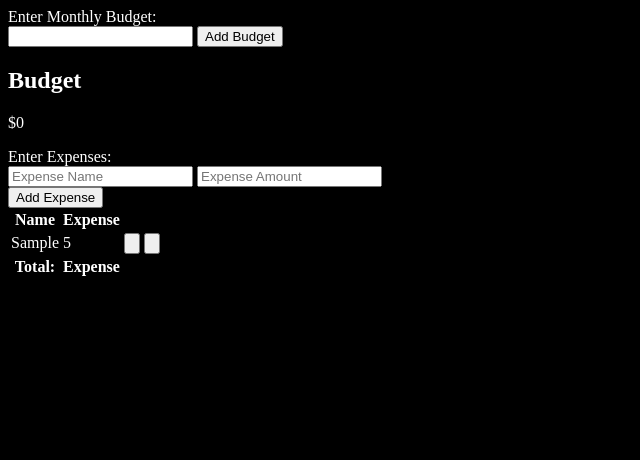
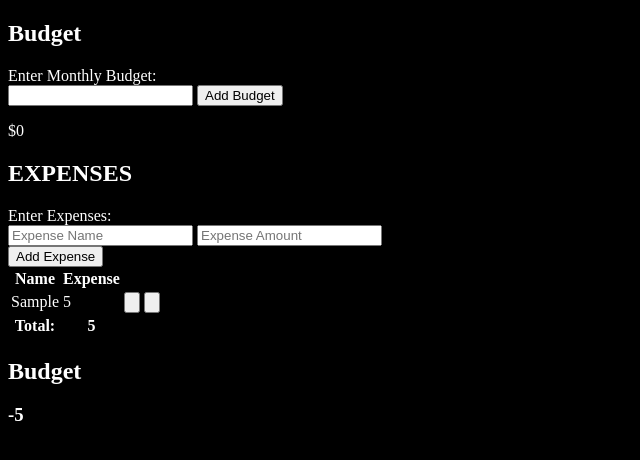
Before and after one commit to colluswatsonjr/1stProject, a plain HTML site: page index.html in a window 1280 px wide. Both pictures are taken after typing "Sample", "5" into the empty fields and a click on the button "Add Expense". Shown: the whole page, without its empty margins (0-640 px from the left). Drawn offline with Linux system fonts and the light colour scheme.

Commit message:
html/ added budget elemnts to hold value.. js/ added fucntion to get budget and display budget total

```diff
--- a/index.html
+++ b/index.html
@@ -12,6 +12,9 @@
 <body>
     <!-- ADJUST BUDGET SECTION -->
     <div class="adjustSection" id="adjustBudget">
+        <!-- ADJUST BUDGET SECTION -->
+        <h2>Budget</h2>
+
         <div class="adjust-form" id="addBudget">
             <form action="" id="addBudgetForm">
                 <label for="">Enter Monthly Budget:</label> <br>
@@ -19,12 +22,13 @@
                 <button type="submit">Add Budget</button>
             </form>
             <div class="budget">
-                <h2>Budget</h2>
                 <p class="amount">$<span id="myBudgetAmount">0</span></p>
             </div>
         </div>
+
         <!-- ADJUST EXPENSES -->
         <div class="adjust-expense" id="adjustExpense">
+            <h2>EXPENSES</h2>
             <form action="" id="addExpenseForm">
                 <div class="">
                     <label for="">Enter Expenses:</label> <br />
@@ -45,7 +49,11 @@
                     </tr>
                 </table>
             </div>
-
+        </div>
+        <!-- BALANCE -->
+        <div class="adjust-balance" id="adjustBalance">
+            <h2>Budget</h2>
+            <h3 id="showBudget">0</h3>
         </div>
     </div>
     <script src="script.js"></script>
--- a/script.js
+++ b/script.js
@@ -27,6 +27,7 @@ const expenseForm = () => document.getElementById('addExpenseForm')
 const expenseName = () => document.getElementById('expenseName')
 const expenseAmount = () => document.getElementById('expenseAmount')
 const showExpense = () => document.getElementById('showExpense')
+const showExpTotal = () => document.getElementById('totalExpense')
 
 expenseForm().addEventListener('submit', (event) => {
     event.preventDefault();
@@ -76,23 +77,35 @@ function displayExpense(expenses) {
                 <td><button id="${exp.id}" onclick="deleteExpense(${exp.id})"><img src="" width="15" alt="" /></button></td>
             </tr>
             `
+
+        showExpense().appendChild(tr)
+
+    }
     let totaltr = document.createElement('tr');
     totaltr.innerHTML =
         `
         <tr>
             <th>Total:</th>
-                <th class="totalExpense">Expense</th>
+            <th id="totalExpense">Expense</th>
         </tr>
         `
-        showExpense().appendChild(tr)
     showExpense().appendChild(totaltr)
-    }
     expenseTotal();
-    // showExpense().style.display = 'block';
 };
 
 function expenseTotal(){
     console.log(expenseList)
+    let expTotal = 0;
+    for(const listing of expenseList){
+        expTotal = expTotal + Number(listing.amount)
+    }
+    showExpTotal().innerText = expTotal
+    updateBalance();
+}
+const myExpenseTotal = () => document.getElementById('totalExpense')
+const showBudget = () => document.getElementById('showBudget')
+function updateBalance(){
+    showBudget().innerText = myBudget.innerText - totalExpense.innerText
 }
 
 // EDIT/DELETE EXPENSE
```
Lines whose indentation alone changed are shown as unchanged.
